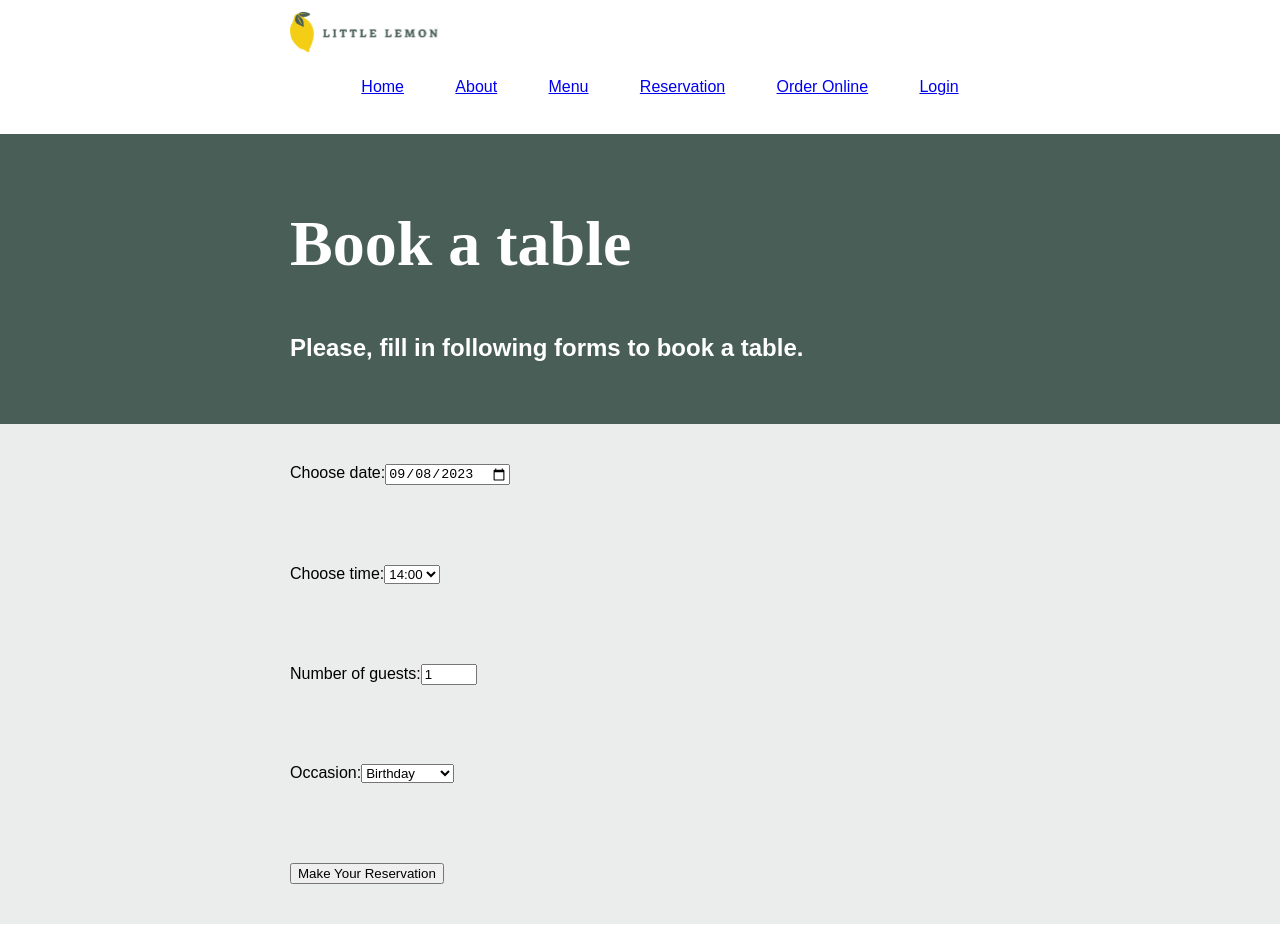
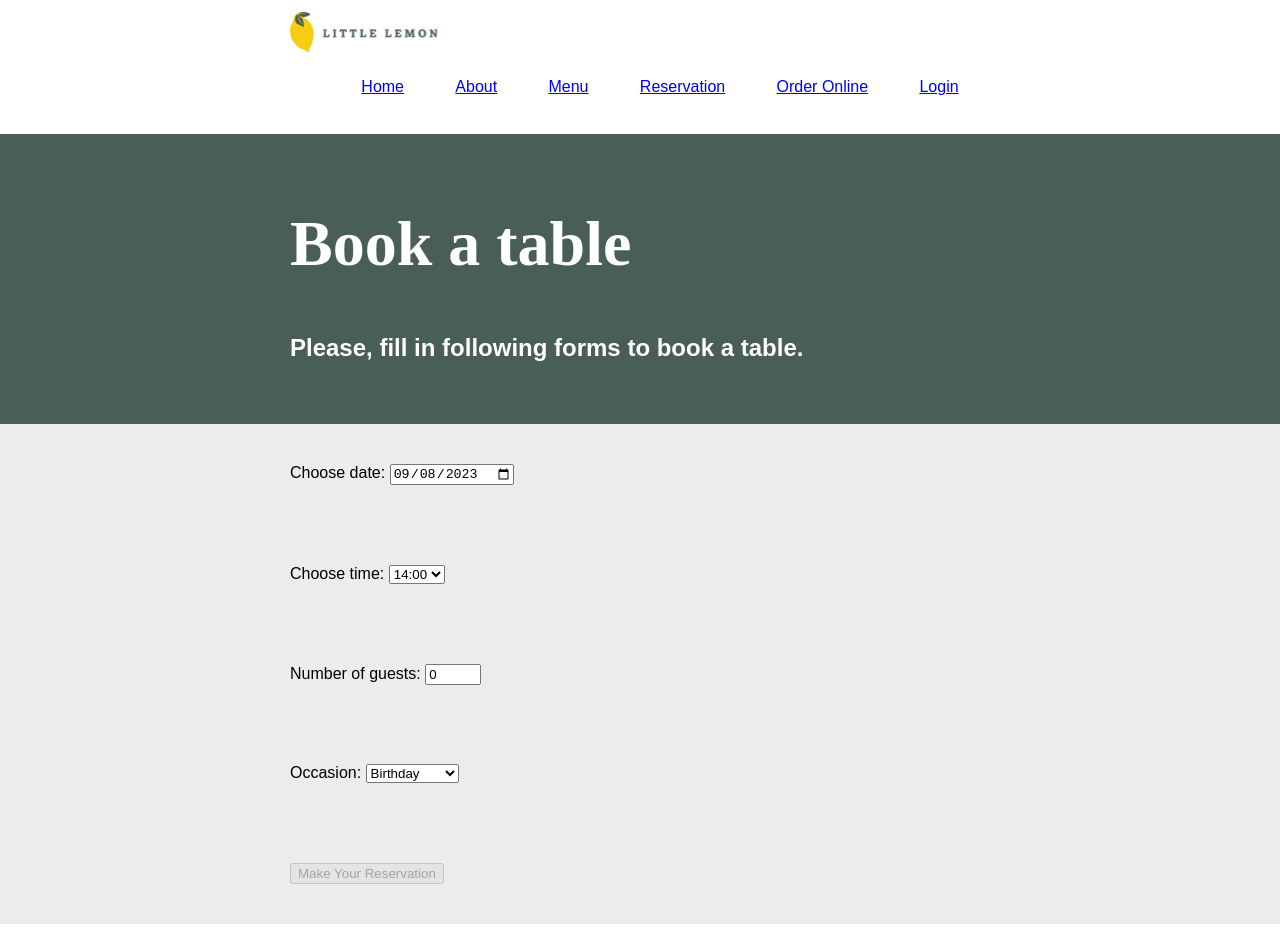
Before and after one commit to hrtune/little-lemon, a React (Create React App) app: page /book-a-table in a window 1280 px wide. Shown: the top 952 px of the page. Built offline with nearby package versions, Linux system fonts and the light colour scheme.

Commit message:
Implement HTML5 form validation.

```diff
--- a/src/components/BookingForm.js
+++ b/src/components/BookingForm.js
@@ -4,7 +4,7 @@ import ui from "../ui";
 const initialData = {
   date: dateAPI(),
   time: "17:00",
-  guests: "1",
+  guests: "0",
   occasion: "Birthday",
 };
 const reducer = (state, action) => {
@@ -45,14 +45,19 @@ const BookingForm = ({ availableTimesPromise, dispatchTime, submitForm }) => {
     console.log(data);
   };
 
+  const isValid = () => {
+    return !(data.guests < 1 || data.guests > 10);
+  };
+
   return (
     <form style={formStyle} onSubmit={submit}>
       <section>
-        <label htmlFor="date">Choose date:</label>
+        <label htmlFor="date">Choose date: </label>
         <input
           type="date"
           name="date"
           id="res-date"
+          required
           value={data.date}
           onChange={async (e) => {
             dispatch({ name: "date", value: e.target.value });
@@ -61,11 +66,12 @@ const BookingForm = ({ availableTimesPromise, dispatchTime, submitForm }) => {
         />
       </section>
       <section>
-        <label htmlFor="time">Choose time:</label>
+        <label htmlFor="res-time">Choose time: </label>
         <select
           name="time"
-          id="res-time "
+          id="res-time"
           value={data.time}
+          required
           onChange={(e) => dispatch({ name: "time", value: e.target.value })}
         >
           {availableTimes.map((t) => (
@@ -74,24 +80,27 @@ const BookingForm = ({ availableTimesPromise, dispatchTime, submitForm }) => {
         </select>
       </section>
       <section>
-        <label htmlFor="guests">Number of guests:</label>
+        <label htmlFor="res-guests">Number of guests: </label>
         <input
           type="number"
           name="guests"
-          placeholder="1"
           min="1"
           max="10"
           id="res-guests"
           value={data.guests}
-          onChange={(e) => dispatch({ name: "guests", value: e.target.value })}
+          required
+          onChange={(e) => {
+            dispatch({ name: "guests", value: e.target.value });
+          }}
         />
       </section>
       <section>
-        <label htmlFor="occasion">Occasion:</label>
+        <label htmlFor="res-occasion">Occasion: </label>
         <select
           name="occasion"
           id="res-occasion"
           value={data.occasion}
+          required
           onChange={(e) =>
             dispatch({ name: "occasion", value: e.target.value })
           }
@@ -100,7 +109,9 @@ const BookingForm = ({ availableTimesPromise, dispatchTime, submitForm }) => {
           <option>Anniversary</option>
         </select>
       </section>
-      <button type="submit">Make Your Reservation</button>
+      <button type="submit" disabled={isValid() ? "" : "disabled"}>
+        Make Your Reservation
+      </button>
     </form>
   );
 };
```
